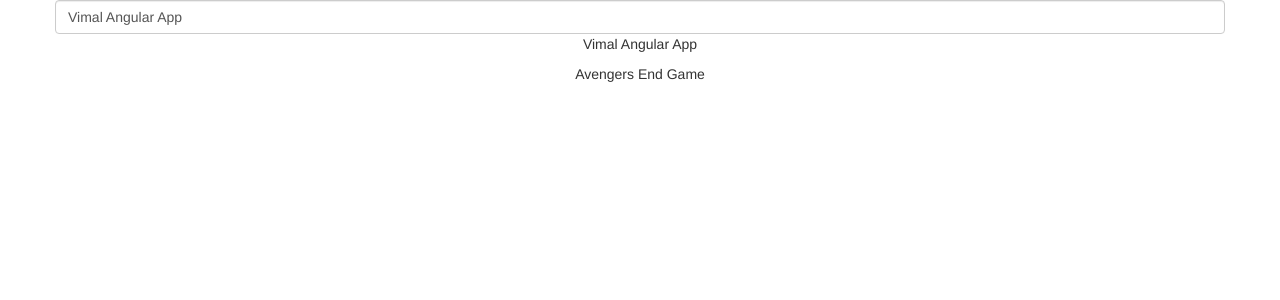
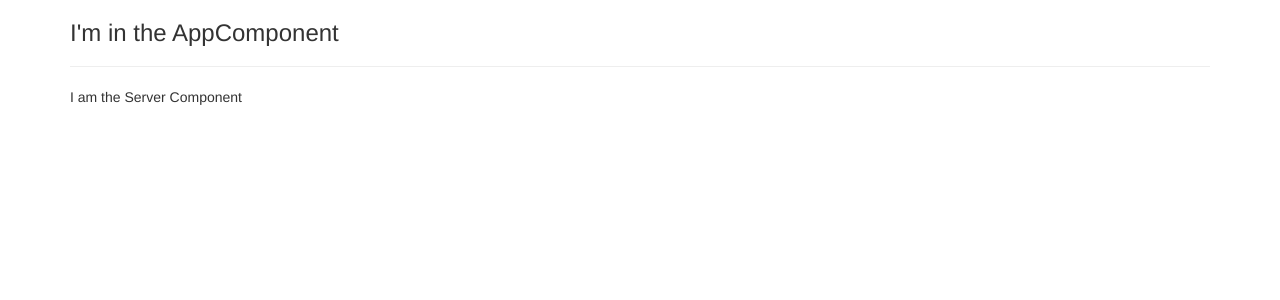
Before and after one commit to vimalpillai21/sample-angular-app, an Angular app: page / in a window 1280 px wide. Shown: the top 300 px of the page. Built offline with nearby package versions, Linux system fonts and the light colour scheme.

Commit message:
components created manually and by cli

```diff
--- a/src/app/app.component.html
+++ b/src/app/app.component.html
@@ -1,11 +1,5 @@
 <div class="container">
-<div class="row">
-<div class="col-5">
-    <div align="center">
-        <input type="text" class="form-control" [(ngModel)]="title">
-        <p>{{ title }}</p>
-        <p>{{ thanos }}</p>
-    </div>
+<h3>I'm in the AppComponent</h3>
+<hr>
+<app-server></app-server>
 </div>
-</div>
-</div>
--- a/src/app/app.module.ts
+++ b/src/app/app.module.ts
@@ -3,10 +3,14 @@
 import { FormsModule } from '@angular/forms'
 import { AppRoutingModule } from './app-routing.module';
 import { AppComponent } from './app.component';
+import { ServerComponent } from './server/server.component';
+import { ServersComponent } from './servers/servers.component';
 
 @NgModule({
   declarations: [
-    AppComponent
+    AppComponent,
+    ServerComponent,
+    ServersComponent
   ],
   imports: [
     BrowserModule,
--- /dev/null
+++ b/src/app/server/server.component.html
@@ -0,0 +1 @@
+<p>I am the Server Component</p>
--- /dev/null
+++ b/src/app/server/server.component.ts
@@ -0,0 +1,9 @@
+import { Component } from '@angular/core';
+
+@Component({
+    selector : 'app-server',
+    templateUrl : './server.component.html'
+})
+export class ServerComponent{
+
+}
--- /dev/null
+++ b/src/app/servers/servers.component.html
@@ -0,0 +1,3 @@
+<p>
+  servers works!
+</p>
--- /dev/null
+++ b/src/app/servers/servers.component.ts
@@ -0,0 +1,15 @@
+import { Component, OnInit } from '@angular/core';
+
+@Component({
+  selector: 'app-servers',
+  templateUrl: './servers.component.html',
+  styleUrls: ['./servers.component.css']
+})
+export class ServersComponent implements OnInit {
+
+  constructor() { }
+
+  ngOnInit() {
+  }
+
+}
```
Also changed, not shown: src/app/servers/servers.component.css (added).
